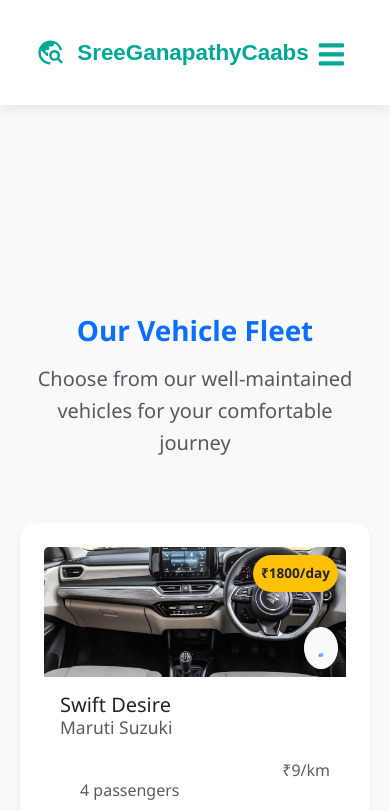
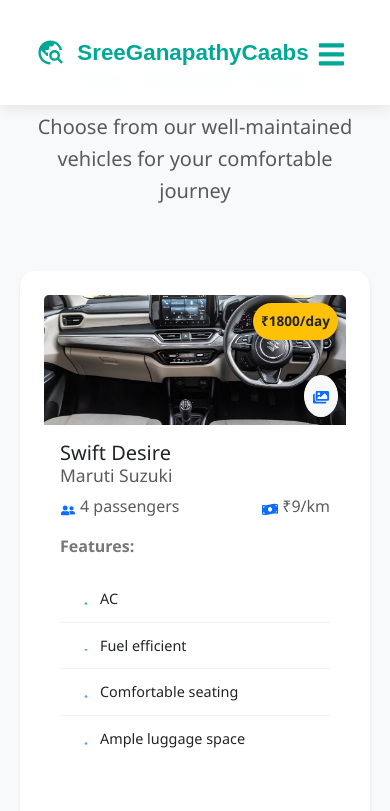
Before and after one commit to Kanagavel9342/SGC-Agency, a React (Vite) app: page /vehicles in a window 390 px wide. Shown: the top 811 px of the page. Built offline with nearby package versions, Linux system fonts and the light colour scheme.

Commit message:
updateing

```diff
--- a/src/Styles/vehicles.css
+++ b/src/Styles/vehicles.css
@@ -160,9 +160,7 @@
 
 /* Responsive Adjustments - Updated */
 @media (max-width: 768px) {
-  .vehicle-main-image {
-    height: 150px;
-  }
+
   .text-primary{
   padding-top: 4%;
 }
@@ -182,9 +180,7 @@
 }
 
 @media (max-width: 576px) {
-  .text-primary{
-  padding-top: 76%;
-}
+
   .vehicle-main-image {
     height: 130px;
   }
```
